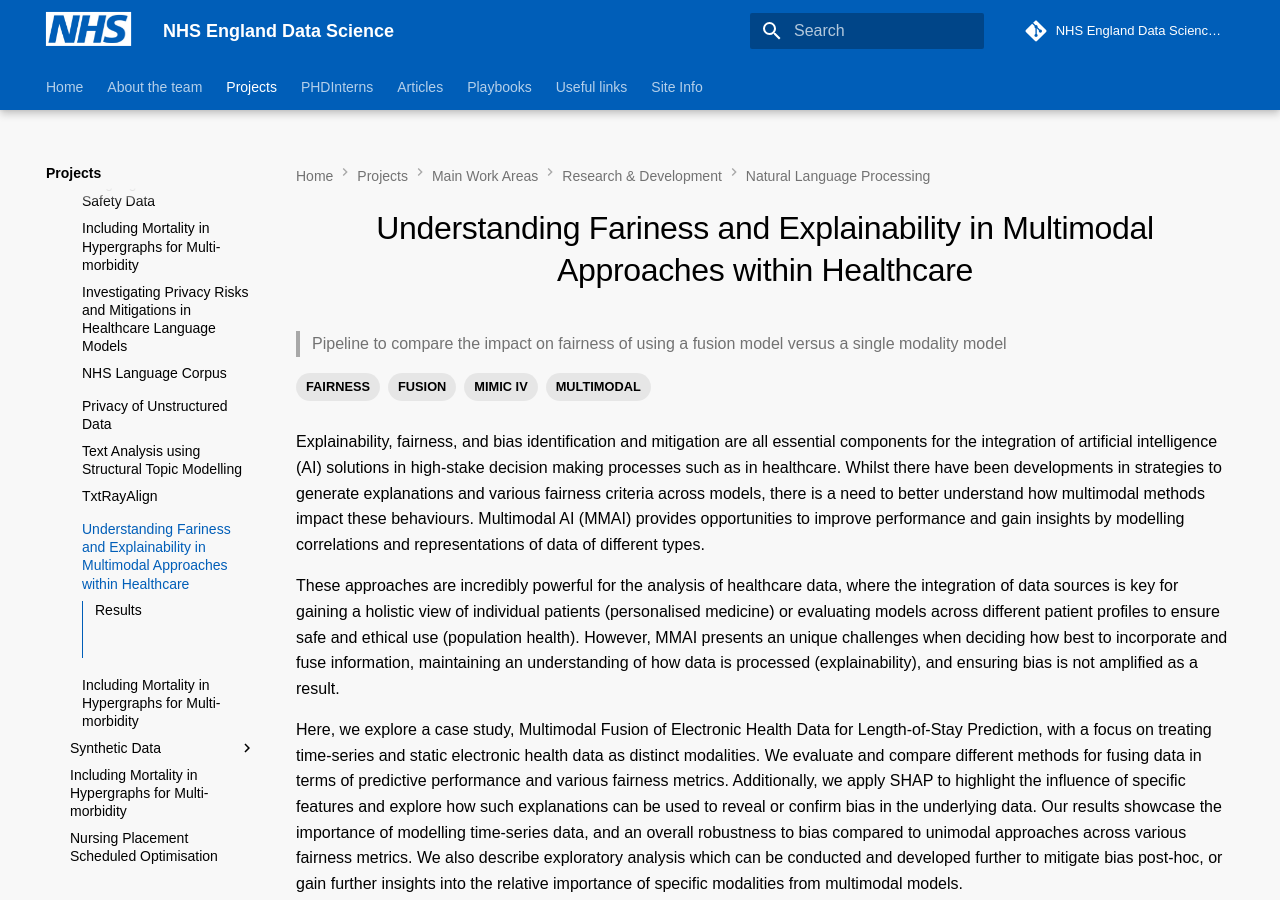
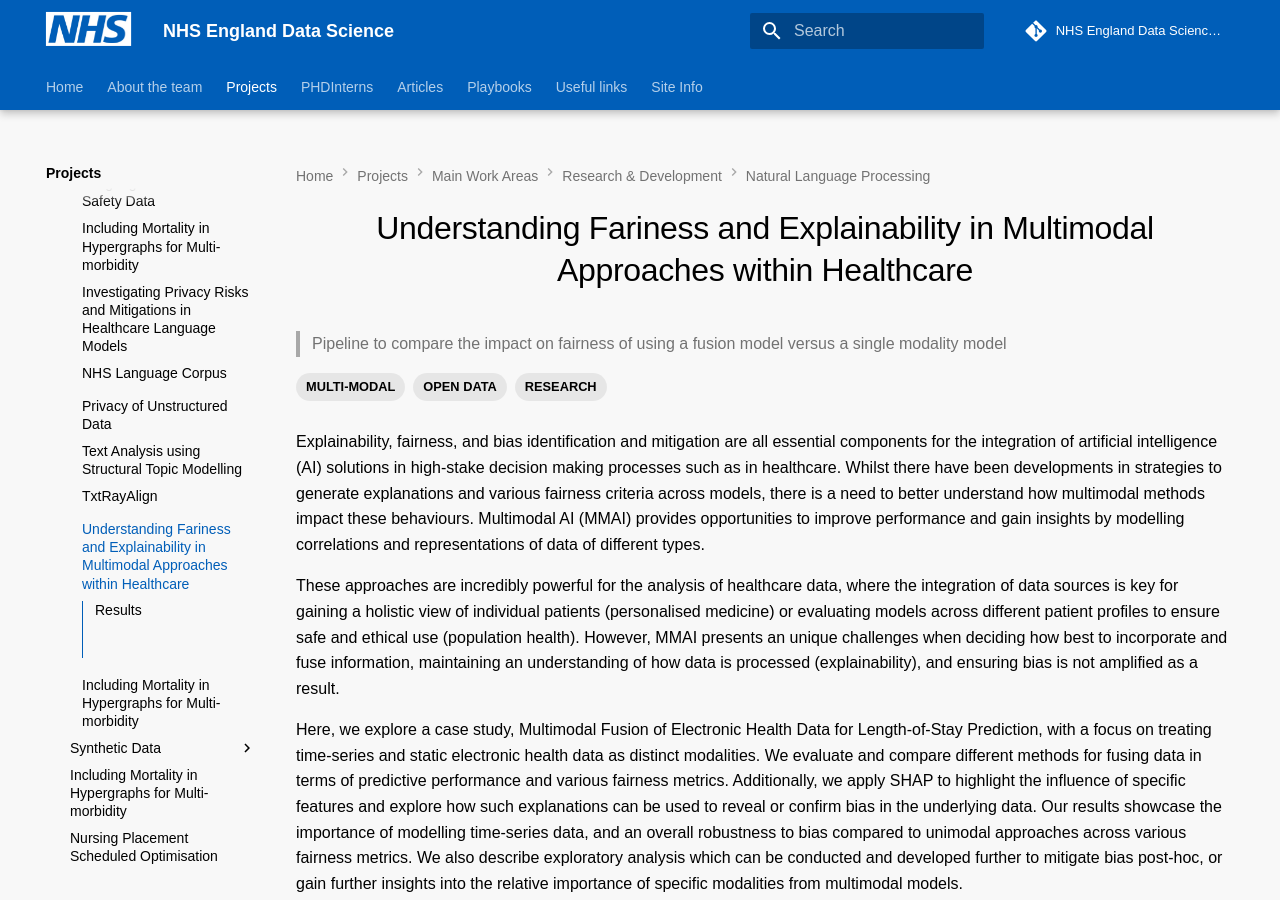
Before and after one commit to nhsengland/datascience, an MkDocs documentation site: the page built from docs/our_work/p61_mmfair.md, in a window 1280 px wide and 900 px high. Built offline with MkDocs 1.6.1 and Material for MkDocs 9.7.7, drawn with Linux system fonts in a browser that asks for light colours; some web fonts are replaced; comment, search, counter and statistics services are not loaded; old or Windows-style settings are respelled for this version of MkDocs; some of the changed text lies outside the part shown.

Commit message:
p61 corrections

```diff
--- a/docs/our_work/p61_mmfair.md
+++ b/docs/our_work/p61_mmfair.md
@@ -3,7 +3,7 @@
 title: Understanding Fariness and Explainability in Multimodal Approaches within Healthcare
 permalink: p61_mmfair.html
 summary: Pipeline to compare the impact on fairness of using a fusion model versus a single modality model
-tags: ['MULTIMODAL', 'FUSION', 'MIMIC IV', 'FAIRNESS']
+tags: ['MULTI-MODAL', 'RESEARCH', 'OPEN DATA']
 ---
 
 Explainability, fairness, and bias identification and mitigation are all essential components for the
@@ -29,11 +29,13 @@
 analysis which can be conducted and developed further to mitigate bias post-hoc, or gain further
 insights into the relative importance of specific modalities from multimodal models.
 
-![Overview of the models: unimodal, multimodal with two fusion methods: concatenation and a multiadaptation gate (MAG)](images/mmfair.png)
-
+<figure markdown>
+![](../images/mmfair.png)
+</figure>
+<figcaption>Overview of the models: unimodal, multimodal with two fusion methods: concatenation and a multiadaptation gate (MAG)</figcaption>
 ## Results
 
-We found a reassuring consistency in feature importance across different fusion methods.   Both fusion methods produced fairer models with respect to insurance type (the most unfair variable in the unimodal case) with concatenation providing the lowest equalised odds.
+We found a reassuring consistency in feature importance across different fusion methods.  Both fusion methods produced fairer models with respect to insurance type (the most unfair variable in the unimodal case) with concatenation providing the lowest equalised odds.
 
 Further work is planned to expand this pipeline to other modalities and datasets to solidify our understanding of the interplay of model choices on fiarness.
 
```
